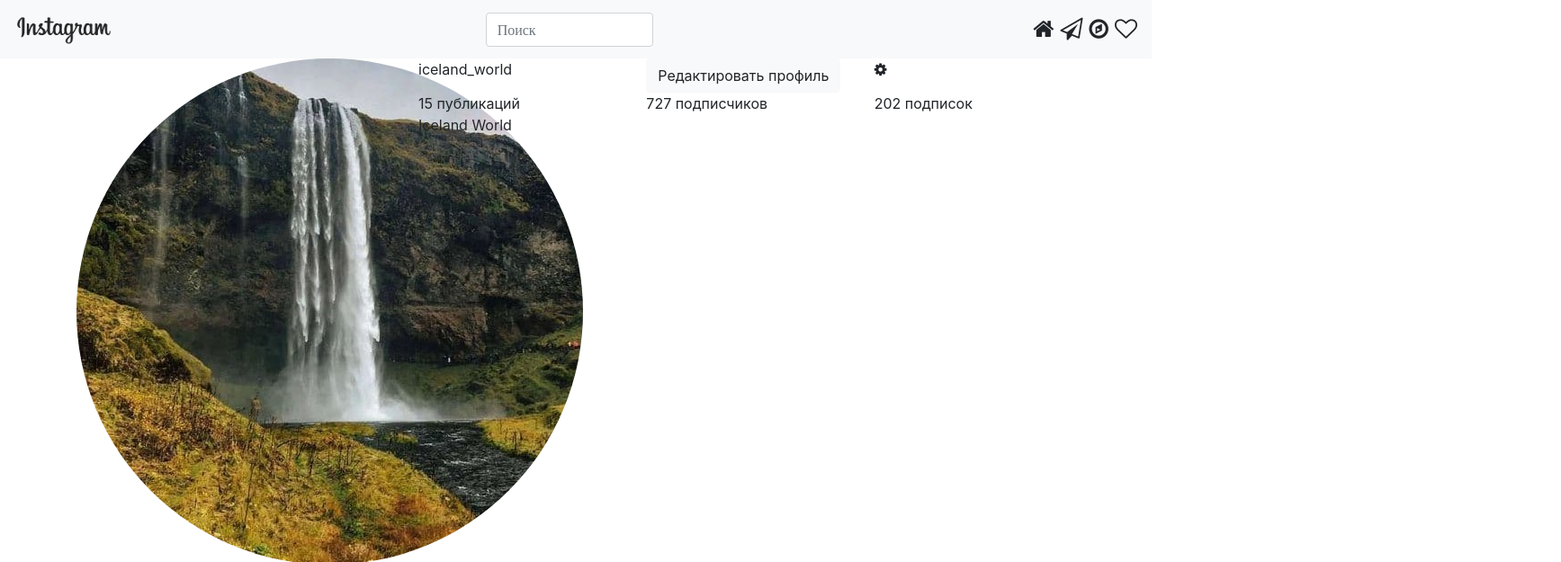
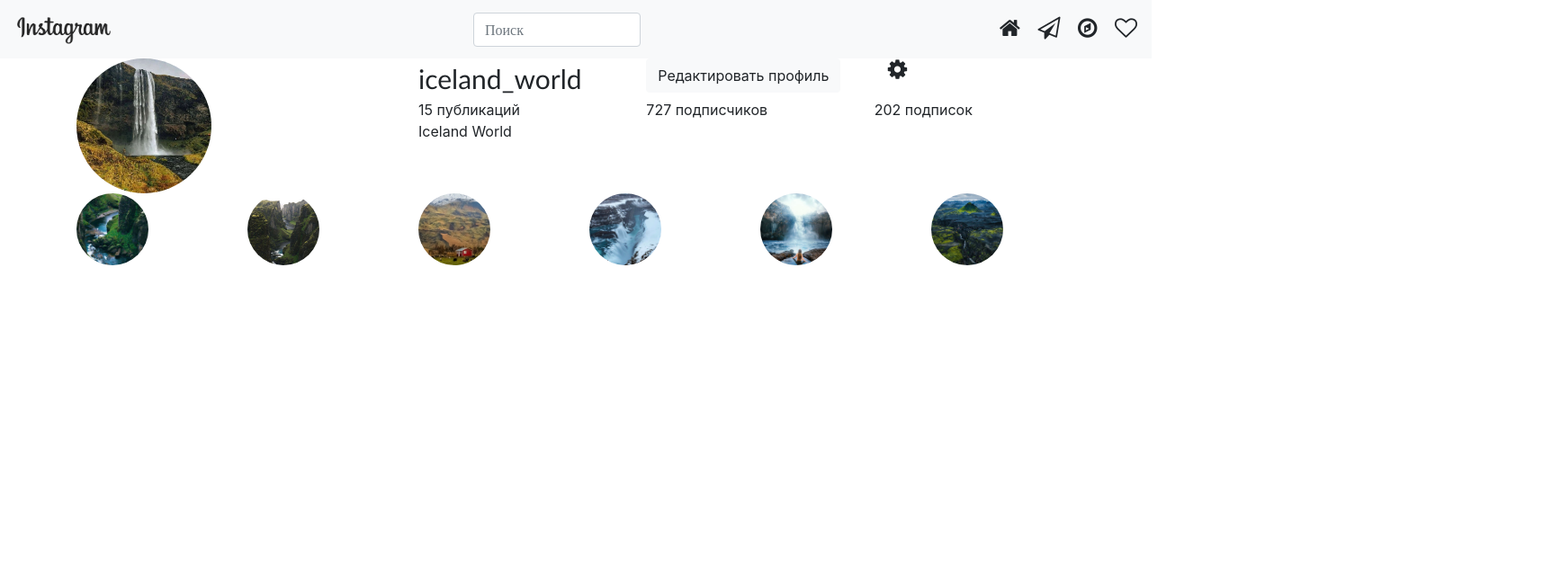
Before and after one commit to AnastasiiaMaznova/Inst, a plain HTML site: page index.html in a window 1280 px wide. Shown: the top 625 px of the page at 90% size, 1735 px wide, since content can reach past the window. Drawn offline with Linux system fonts and the light colour scheme.

Commit message:
Updated style.css

```diff
--- a/css/style.css
+++ b/css/style.css
@@ -1,13 +1,26 @@
 .logo {
   width:110px;
+
 }
 
 .font-awesome-icon-in-attribute {
   font-family: FontAwesome;
 }
 
-.icons {
+.navigation-icon {
   font-size: 25px;
-  margin-left: 25px;
+  margin-left: 15px;
+}
+
+.avatar {
+  width: 150px;
+}
+
+.user-name {
+  font-family: "Trebuchet MS", sans-serif;
+  font-size: 30px;
+}
+.higlights {
+  width: 80px;
 
 }
```
